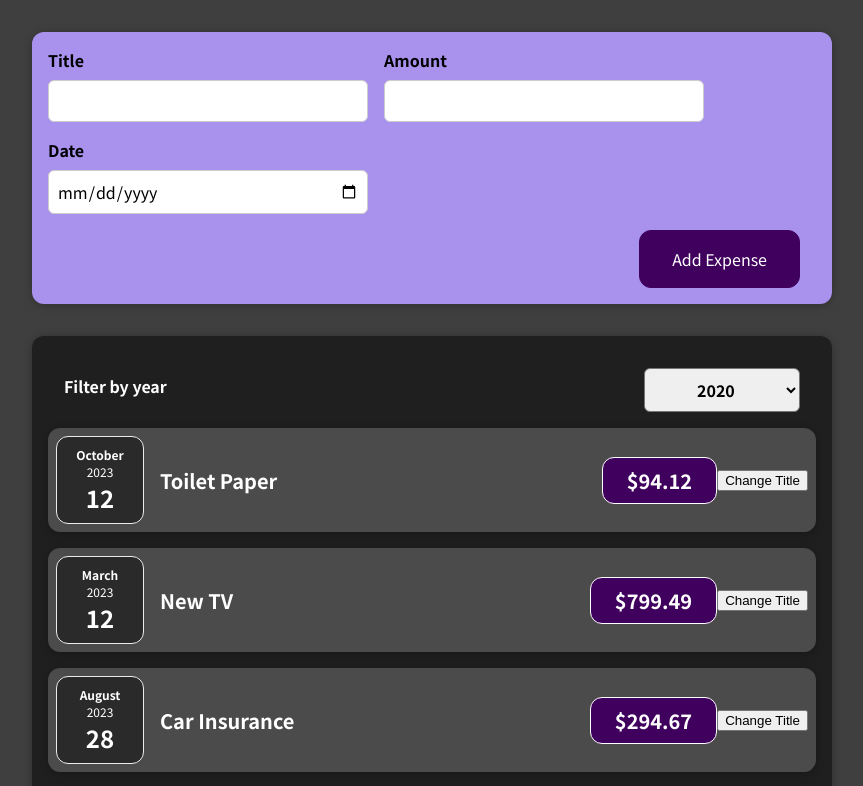
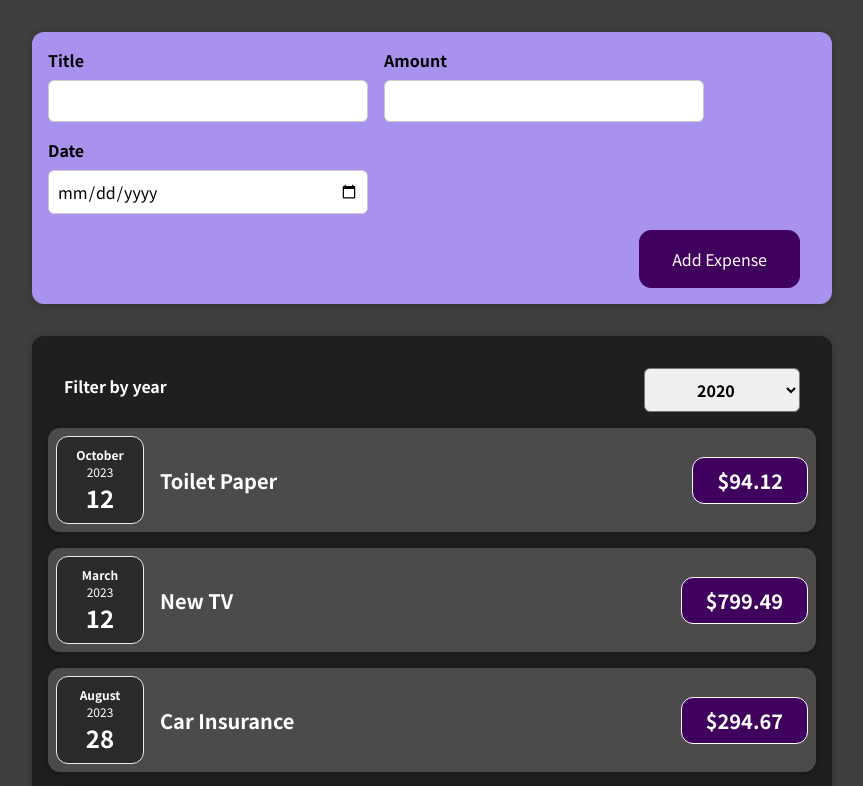
Before and after one commit to blessing986/Expense-Tracker, a React (Create React App) app: page / in a window 1280 px wide. Shown: the top 786 px of the page, without its empty margins (208-1071 px from the left). Built offline with nearby package versions, Linux system fonts and the light colour scheme.

Commit message:
refactor: cleaned up the code

```diff
--- a/src/components/Expenses/ExpenseItem.js
+++ b/src/components/Expenses/ExpenseItem.js
@@ -1,25 +1,15 @@
-import { useState } from "react";
 import ExpenseDate from "./ExpenseDate";
 import "./ExpenseItem.css";
 
 const ExpenseItem = (props) => {
-  const [title, setTitle] = useState(props.title);
-  console.log("ExpenseItem evaluated by React");
-
-  const clickHandler = () => {
-    setTitle("Updated!");
-    console.log(title);
-  };
-
   return (
     <div className="expense-item">
       <ExpenseDate date={props.date} />
 
       <div className="expense-item__description">
-        <h2>{title}</h2>
+        <h2>{props.title}</h2>
         <div className="expense-item__price">${props.amount}</div>
       </div>
-      <button onClick={clickHandler}>Change Title</button>
     </div>
   );
 };
```
